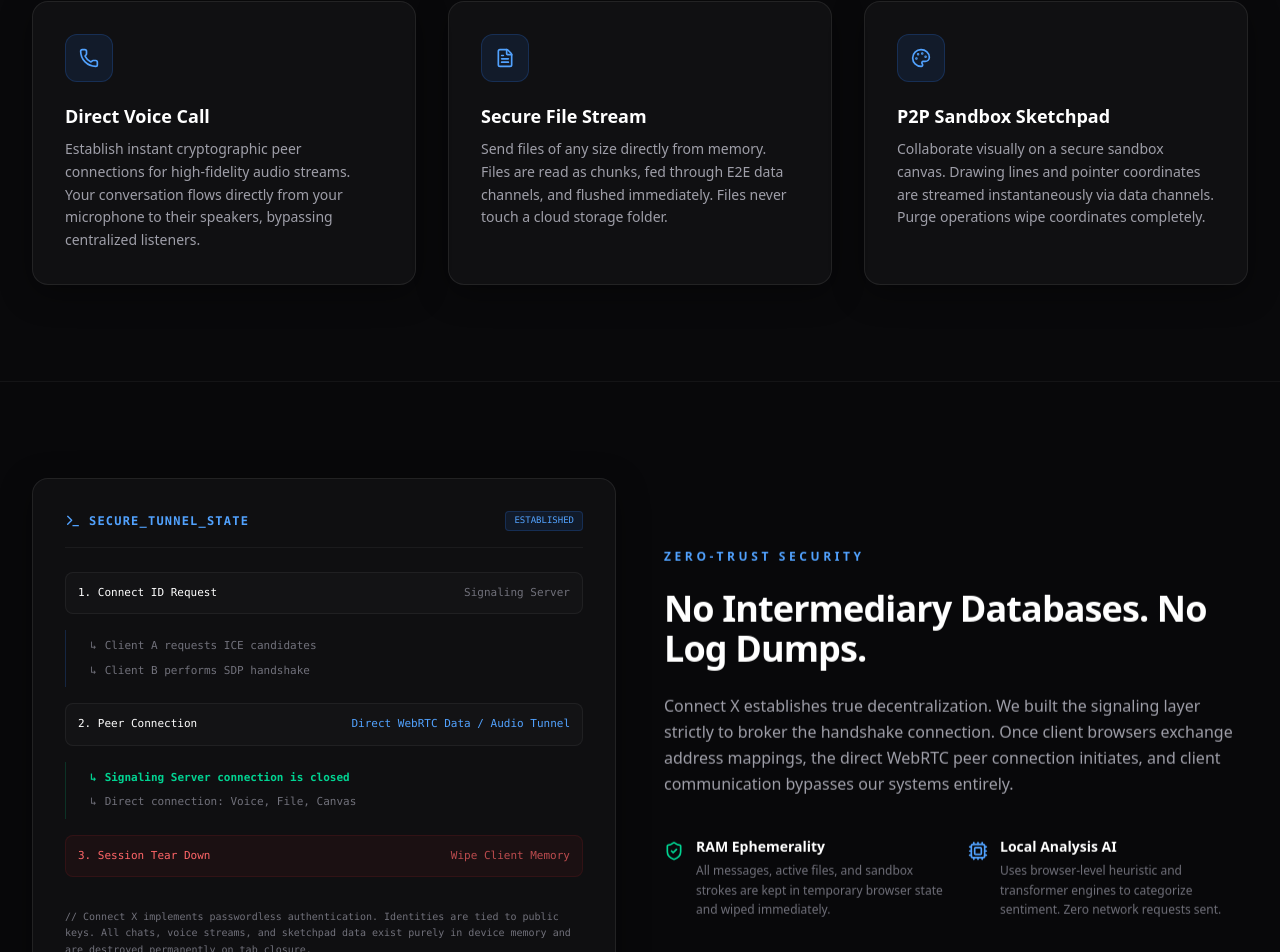
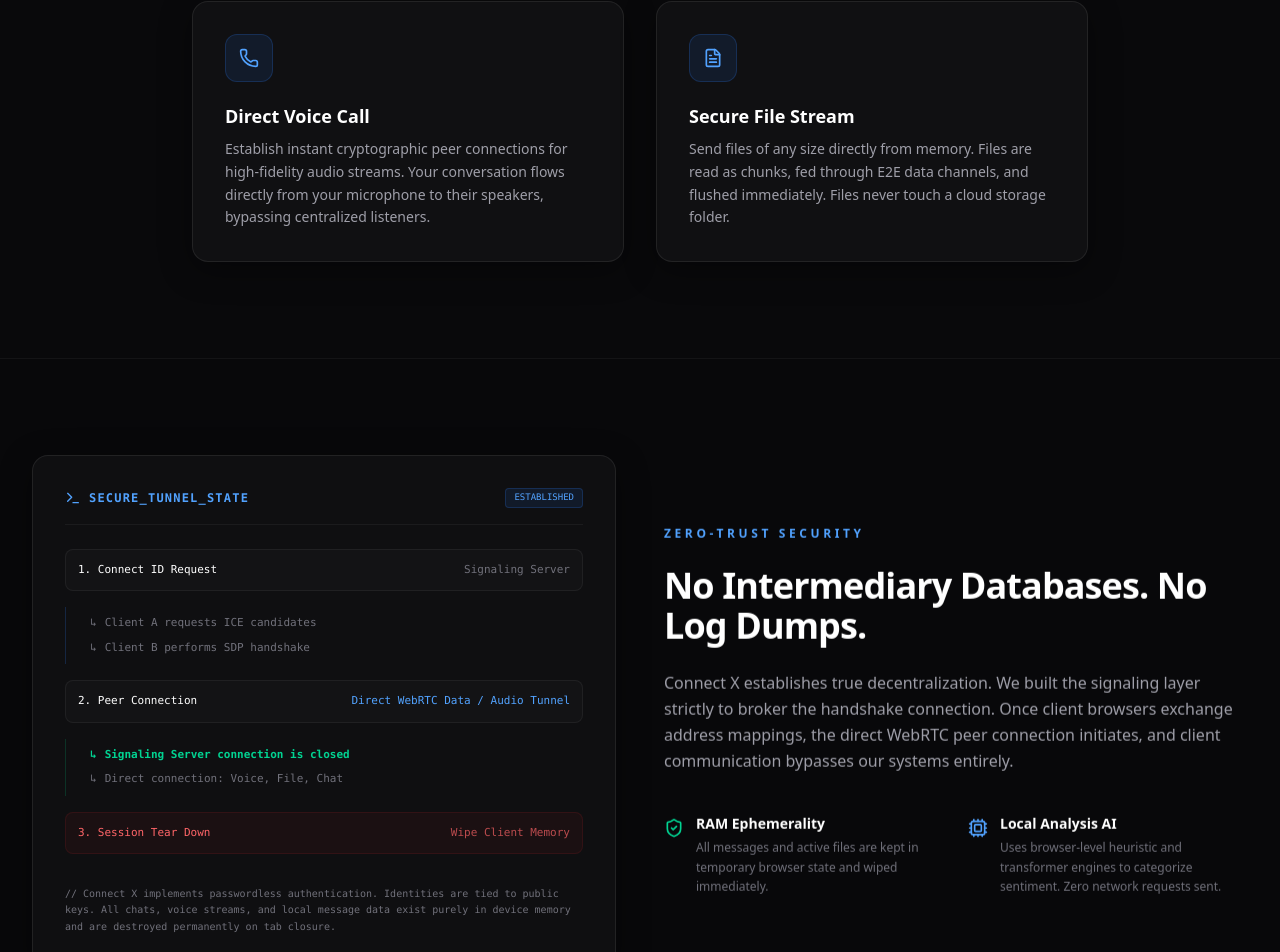
Before and after one commit to ISSAKRAJ/connect-x, a Next.js app in the folder client/: page / in a window 1280 px wide. Shown: the part 1025-1977 px from the top of the page. Built offline with nearby package versions, Linux system fonts and the light colour scheme.

Commit message:
Remove P2P Sandbox Sketchpad card from landing page

```diff
--- a/client/app/page.tsx
+++ b/client/app/page.tsx
@@ -239,7 +239,7 @@
           </div>
 
           {/* Features Grid */}
-          <div className="grid grid-cols-1 md:grid-cols-3 gap-8">
+          <div className="grid grid-cols-1 md:grid-cols-2 gap-8 max-w-4xl mx-auto">
 
             {/* Feature 1: Voice calling */}
             <ScrollReveal className="h-full" delay={0}>
@@ -268,22 +268,6 @@
                   <p className="text-zinc-400 text-xs sm:text-sm leading-relaxed">
                     Send files of any size directly from memory. Files are read as chunks, fed through E2E data channels,
                     and flushed immediately. Files never touch a cloud storage folder.
-                  </p>
-                </div>
-              </div>
-            </ScrollReveal>
-
-            {/* Feature 3: Drawing sandbox */}
-            <ScrollReveal className="h-full" delay={300}>
-              <div className="h-full glass-panel border border-white/5 hover:border-blue-500/25 hover:shadow-[0_0_30px_rgba(59,130,246,0.05)] rounded-2xl p-8 flex flex-col gap-5 transition-all duration-300 group">
-                <div className="w-12 h-12 rounded-xl bg-blue-500/10 border border-blue-500/20 flex items-center justify-center text-blue-400 group-hover:bg-blue-500 group-hover:text-white transition-all duration-300">
-                  <Palette className="w-5 h-5" />
-                </div>
-                <div>
-                  <h3 className="text-lg font-bold text-white mb-2">P2P Sandbox Sketchpad</h3>
-                  <p className="text-zinc-400 text-xs sm:text-sm leading-relaxed">
-                    Collaborate visually on a secure sandbox canvas. Drawing lines and pointer coordinates are streamed
-                    instantaneously via data channels. Purge operations wipe coordinates completely.
                   </p>
                 </div>
               </div>
@@ -346,7 +330,7 @@
                     </div>
                     <div className="flex items-center gap-2 text-zinc-500">
                       <span>↳</span>
-                      <span>Direct connection: Voice, File, Canvas</span>
+                      <span>Direct connection: Voice, File, Chat</span>
                     </div>
                   </div>
 
@@ -359,7 +343,7 @@
                 {/* Explanatory footer inside schema */}
                 <div className="pt-2 text-[10px] text-zinc-500 leading-relaxed">
                   // Connect X implements passwordless authentication. Identities are tied to public keys.
-                  All chats, voice streams, and sketchpad data exist purely in device memory and are destroyed permanently on tab closure.
+                  All chats, voice streams, and local message data exist purely in device memory and are destroyed permanently on tab closure.
                 </div>
 
               </div>
@@ -386,7 +370,7 @@
                   <div>
                     <h4 className="text-sm font-bold text-white mb-1">RAM Ephemerality</h4>
                     <p className="text-zinc-500 text-xs leading-relaxed">
-                      All messages, active files, and sandbox strokes are kept in temporary browser state and wiped immediately.
+                      All messages and active files are kept in temporary browser state and wiped immediately.
                     </p>
                   </div>
                 </div>
```
